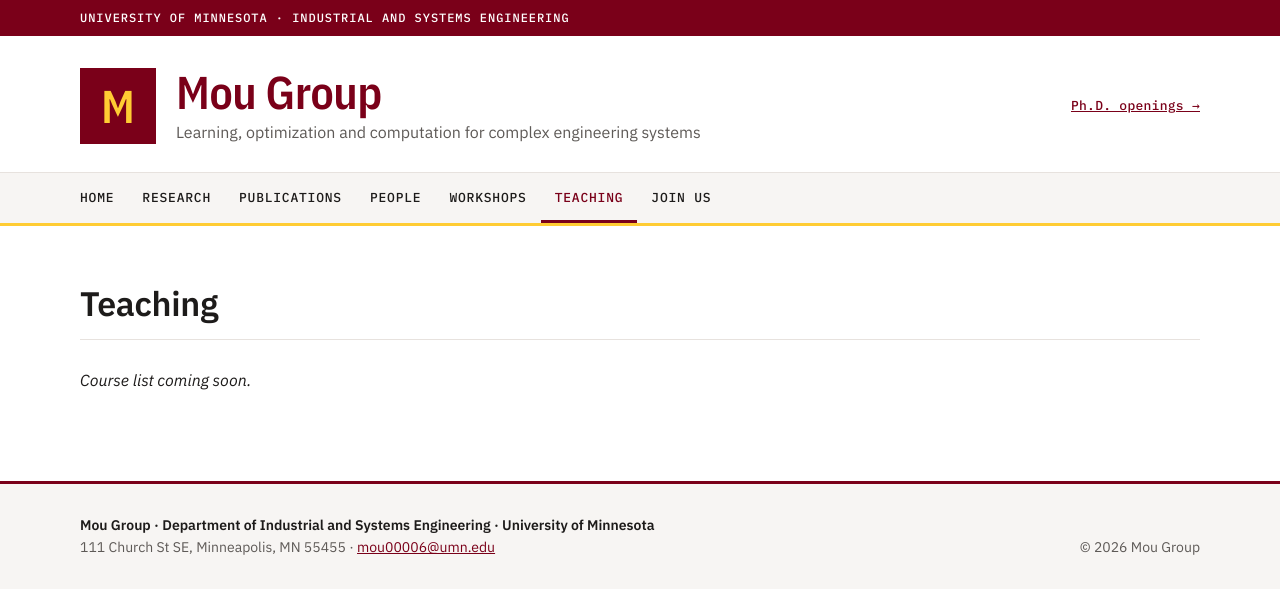
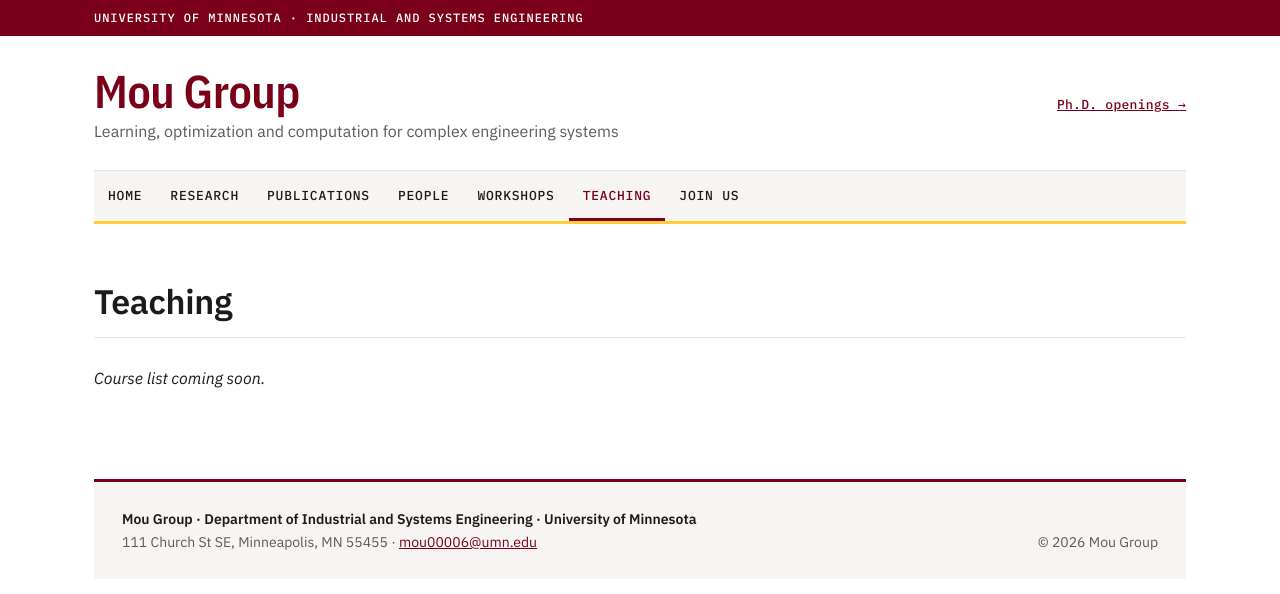
Before and after one commit to Mou-group-UMN/mou-group-umn.github.io, a Jekyll site: the page built from teaching.md, in a window 1280 px wide. Shown: the top 594 px of the page. Built offline with Jekyll 4.4.1, drawn with Linux system fonts in a browser that asks for light colours.

Commit message:
Fixed maximum width like the Lu group site; drop the logo mark
- .wrap is max 1140px with 24px padding (1092px of content at any window
  width); the menu bar and footer now sit inside that column, only the thin
  maroon strip spans the window
- Homepage columns: main + 272px sidebar, 56px gap
- No logo in the masthead (Sean: not needed)

Co-Authored-By: Claude Opus 5.5 <noreply@anthropic.com>
Claude-Session: https://claude.ai/code/session_016GNQRsRmjnV7FVLtdJKMqR

```diff
--- a/_layouts/default.html
+++ b/_layouts/default.html
@@ -12,19 +12,19 @@
 <body>
 <div class="strip"><div class="wrap">University of Minnesota · Industrial and Systems Engineering</div></div>
 <header class="masthead"><div class="wrap">
-  <a class="brand" href="{{ '/' | relative_url }}"><span class="mark" aria-hidden="true">M</span><span class="brand-text"><span class="wordmark">{{ site.title }}</span><span class="tagline">{{ site.tagline }}</span></span></a>
+  <a class="brand" href="{{ '/' | relative_url }}"><span class="brand-text"><span class="wordmark">{{ site.title }}</span><span class="tagline">{{ site.tagline }}</span></span></a>
   <a class="mh-cta" href="{{ '/join/' | relative_url }}">Ph.D. openings →</a>
 </div></header>
-<nav class="nav" aria-label="Main"><div class="wrap">
+<nav class="nav" aria-label="Main"><div class="wrap"><div class="navbar">
   <input type="checkbox" id="nt" class="nt"><label for="nt" class="burger">Menu</label>
   <div class="links">{% for n in site.nav %}<a href="{{ n.url | relative_url }}"{% if page.url == n.url %} class="on"{% endif %}>{{ n.title }}</a>{% endfor %}</div>
-</div></nav>
+</div></div></nav>
 <main class="wrap">
 {% if page.title and page.url != "/" %}<h1 class="page-title">{{ page.title }}</h1>{% endif %}
 {{ content }}
 </main>
-<footer class="site-footer"><div class="wrap">
+<footer class="site-footer"><div class="wrap"><div class="ft">
   <div><div class="ft-name">{{ site.title }} · {{ site.dept | replace: ", ", " · " }}</div><div>{{ site.address }} · <a href="mailto:{{ site.email }}">{{ site.email }}</a></div></div>
   <div>&copy; {{ 'now' | date: '%Y' }} Mou Group</div>
-</div></footer>
+</div></div></footer>
 </body></html>
--- a/assets/css/style.css
+++ b/assets/css/style.css
@@ -13,7 +13,7 @@ body{margin:0;font:16px/1.6 var(--sans);color:var(--ink);background:#fff}
 a{color:var(--maroon)}a:hover{color:var(--maroon-2)}
 strong,b{font-weight:600}
 img{max-width:100%}
-.wrap{max-width:1200px;margin:0 auto;padding:0 40px}
+.wrap{max-width:1140px;margin:0 auto;padding:0 24px}   /* fixed maximum width: 1092px of content, like the Lu group site */
 .muted{color:var(--muted)}
 .eyebrow{font:500 12px/1.4 var(--mono);letter-spacing:.08em;text-transform:uppercase;color:var(--muted)}
 
@@ -23,22 +23,21 @@ img{max-width:100%}
 .masthead .wrap{display:flex;align-items:center;justify-content:space-between;flex-wrap:wrap;gap:16px 24px;padding-top:32px;padding-bottom:28px}
 .brand{display:flex;align-items:center;gap:20px;color:inherit;text-decoration:none}
 .brand:hover{color:inherit}
-.mark{width:76px;height:76px;flex-shrink:0;display:grid;place-items:center;background:var(--maroon);color:var(--gold);font:600 46px/1 var(--cond)}
 .wordmark{display:block;font:600 46px/1 var(--cond);letter-spacing:-.01em;color:var(--maroon)}
 .tagline{display:block;margin-top:6px;font-size:16px;line-height:1.4;color:var(--muted)}
 .mh-cta{font:500 13px/1.4 var(--mono);letter-spacing:.02em;white-space:nowrap}
-.nav{background:var(--soft);border-top:1px solid var(--line);border-bottom:3px solid var(--gold)}
-.nav .links{display:flex;min-height:50px;margin:0 -14px}
+.navbar{background:var(--soft);border-top:1px solid var(--line);border-bottom:3px solid var(--gold)}
+.nav .links{display:flex;min-height:50px}
 .nav a{display:flex;align-items:center;padding:0 14px;color:var(--ink);text-decoration:none;font:500 13px/1.4 var(--mono);letter-spacing:.06em;text-transform:uppercase}
 .nav a:hover{color:var(--maroon)}
 .nav a.on{color:var(--maroon);box-shadow:inset 0 -3px 0 var(--maroon)}
 .nt,.burger{display:none}
 @media(max-width:760px){
-  .burger{display:flex;align-items:center;gap:10px;min-height:48px;cursor:pointer;font:500 13px/1 var(--mono);letter-spacing:.06em;text-transform:uppercase}
+  .burger{display:flex;align-items:center;gap:10px;min-height:48px;padding:0 14px;cursor:pointer;font:500 13px/1 var(--mono);letter-spacing:.06em;text-transform:uppercase}
   .burger::before{content:"\2630";font-size:18px}
   .nav .links{display:none;flex-direction:column;min-height:0;margin:0;padding-bottom:8px}
   .nt:checked~.links{display:flex}
-  .nav a{padding:10px 0}.nav a.on{box-shadow:none}
+  .nav a{padding:10px 14px}.nav a.on{box-shadow:none}
 }
 main.wrap{padding-top:56px;padding-bottom:72px}
 
@@ -49,7 +48,7 @@ h2{font-size:24px;margin:1.8em 0 .6em}
 h3{font-size:19px;line-height:1.3}
 
 /* homepage: two columns (776 + 280 at full width) */
-.home{display:grid;grid-template-columns:minmax(0,776px) 280px;justify-content:space-between;gap:64px;align-items:start}
+.home{display:grid;grid-template-columns:minmax(0,1fr) 272px;gap:56px;align-items:start}
 .home-main{display:flex;flex-direction:column;gap:44px;min-width:0}
 .home h2{margin:0;font-size:30px;line-height:1.2;letter-spacing:-.01em}
 .h-research{display:flex;flex-direction:column;gap:14px}
@@ -138,8 +137,8 @@ h3{font-size:19px;line-height:1.3}
 .ws-latest p{margin:.35em 0}
 
 /* footer */
-.site-footer{background:var(--soft);border-top:3px solid var(--maroon);color:var(--muted);font-size:14px;line-height:1.6}
-.site-footer .wrap{display:flex;justify-content:space-between;align-items:flex-end;flex-wrap:wrap;gap:12px 24px;padding-top:30px;padding-bottom:30px}
+.site-footer{padding-bottom:40px;color:var(--muted);font-size:14px;line-height:1.6}
+.ft{display:flex;justify-content:space-between;align-items:flex-end;flex-wrap:wrap;gap:12px 24px;padding:26px 28px;background:var(--soft);border-top:3px solid var(--maroon)}
 .ft-name{font-weight:600;color:var(--ink)}
 
 /* phones */
@@ -147,10 +146,10 @@ h3{font-size:19px;line-height:1.3}
   .wrap{padding:0 16px}
   .strip .wrap{padding-top:8px;padding-bottom:8px;font-size:11px}
   .masthead .wrap{padding-top:22px;padding-bottom:20px}
-  .brand{gap:14px}.mark{width:56px;height:56px;font-size:34px}.wordmark{font-size:34px}.tagline{font-size:14px}
+  .wordmark{font-size:34px}.tagline{font-size:14px}
   main.wrap{padding-top:36px;padding-bottom:56px}
   .home h2{font-size:26px}.page-title{font-size:28px}.statement{font-size:17px;line-height:1.6}
-  .openings{padding:20px}
+  .openings{padding:20px}.ft{padding:20px 18px}
   .news li{flex-wrap:wrap;gap:2px 12px}.news .d,.news .t{width:auto}.news .b{flex-basis:100%}
   .link-card,.video-card{flex-direction:column}
   .vc-thumb{width:100%;min-height:0;aspect-ratio:16/9}
```
